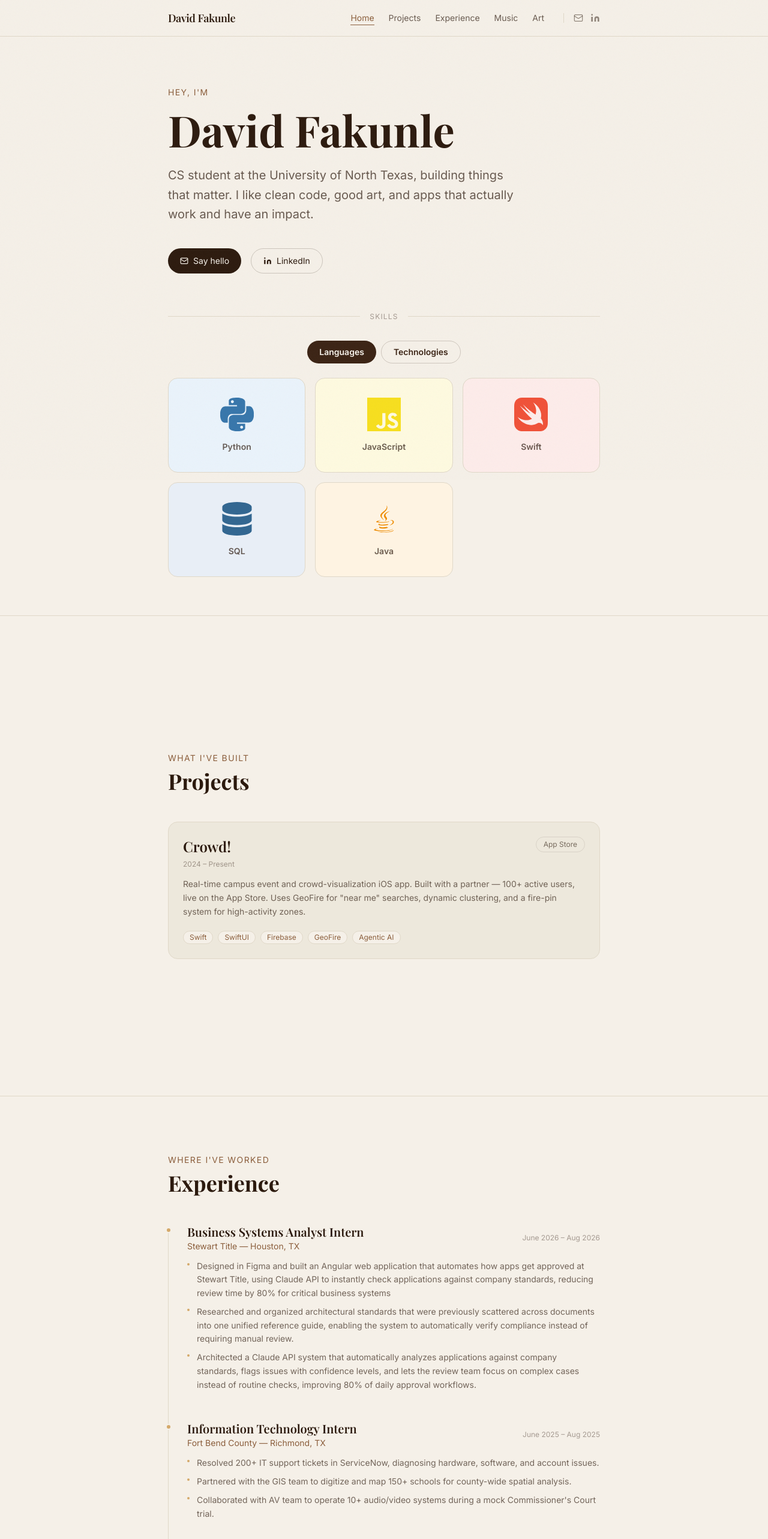
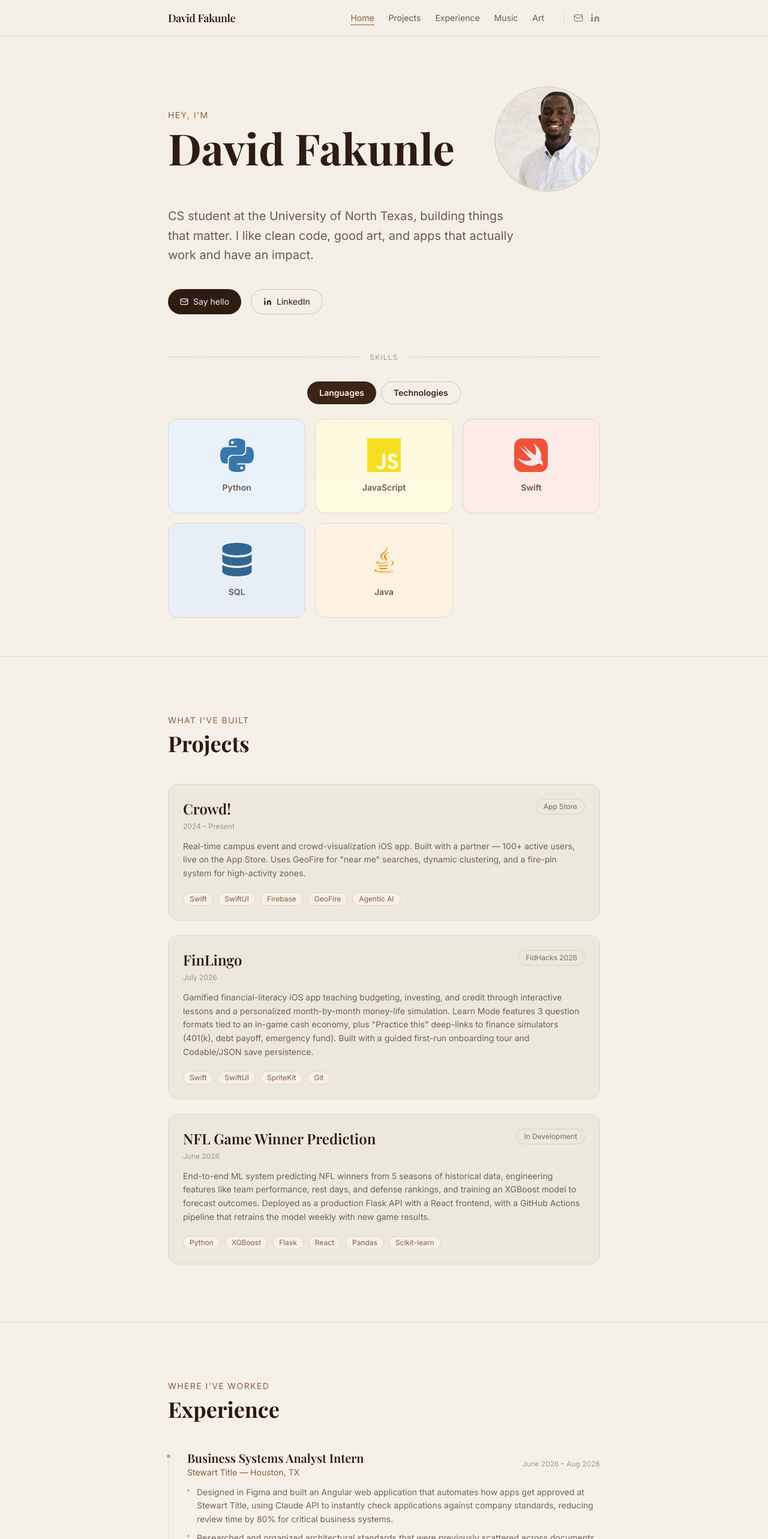
Before and after one commit to DavidFakunle/portfolio, a Next.js app: page / in a window 1280 px wide. Shown: the top 2566 px of the page at 60% size. Built offline with nearby package versions, Linux system fonts and the light colour scheme; a web font is replaced by a local one.

Commit message:
Added Headshot, and edited the experience and project section

```diff
--- a/components/Experience.tsx
+++ b/components/Experience.tsx
@@ -7,9 +7,9 @@ const experiences = [
     location: "Houston, TX",
     dates: "June 2026 – Aug 2026",
     bullets: [
-      "Designed in Figma and built an Angular web application that automates how apps get approved at Stewart Title, using Claude API to instantly check applications against company standards, reducing review time by 80% for critical business systems",
+      "Designed in Figma and built an Angular web application that automates how apps get approved at Stewart Title, using Claude API to instantly check applications against company standards, reducing review time by 80% for critical business systems.",
       "Researched and organized architectural standards that were previously scattered across documents into one unified reference guide, enabling the system to automatically verify compliance instead of requiring manual review.",
-      "Architected a Claude API system that automatically analyzes applications against company standards, flags issues with confidence levels, and lets the review team focus on complex cases instead of routine checks, improving 80% of daily approval workflows."
+      "Built confidence-scored issue flagging that routes routine approvals through automatically and surfaces only complex cases for the review team."
     ]
   },
   {
@@ -18,9 +18,9 @@ const experiences = [
     location: "Richmond, TX",
     dates: "June 2025 – Aug 2025",
     bullets: [
-      "Resolved 200+ IT support tickets in ServiceNow, diagnosing hardware, software, and account issues.",
-      "Partnered with the GIS team to digitize and map 150+ schools for county-wide spatial analysis.",
-      "Collaborated with AV team to operate 10+ audio/video systems during a mock Commissioner's Court trial.",
+      "Resolved technical issues across county departments by managing the full ticket lifecycle - creating, tracking, and closing requests in ServiceNow and reducing average resolution time by 70%.",
+      "Supported data-driven planning and decision-making by collaborating with the GIS team to map and analyze 100+ school locations across the Fort Bend district, producing datasets and visualizations used for resource planning.",
+      "Expanded technical support coverage by building personal portfolio sites in WordPress/HTML and assisting the AV team in configuring microphones and cameras for a commissioner court trial, achieving 100% equipment uptime during the live session.",
     ],
   },
   {
--- a/components/Hero.tsx
+++ b/components/Hero.tsx
@@ -1,6 +1,7 @@
 "use client";
 
 import { useState } from "react";
+import Image from "next/image";
 import {
   SiPython,
   SiJavascript,
@@ -102,12 +103,24 @@ export default function Hero() {
       <div className="max-w-3xl mx-auto px-6 py-16 w-full">
 
         {/* Intro */}
-        <p className="font-sans text-sm text-latte tracking-widest uppercase mb-4">
-          Hey, I&apos;m
-        </p>
-        <h1 className="font-serif text-6xl md:text-7xl font-bold text-espresso leading-tight mb-6">
-          David Fakunle
-        </h1>
+        <div className="flex items-center justify-between gap-6 mb-6">
+          <div>
+            <p className="font-sans text-sm text-latte tracking-widest uppercase mb-2">
+              Hey, I&apos;m
+            </p>
+            <h1 className="font-serif text-6xl md:text-7xl font-bold text-espresso leading-tight">
+              David Fakunle
+            </h1>
+          </div>
+          <Image
+            src="/david-headshot.jpg"
+            alt="David Fakunle"
+            width={176}
+            height={176}
+            className="w-32 h-32 md:w-44 md:h-44 rounded-full object-cover border-2 border-parchment-dark shrink-0"
+            priority
+          />
+        </div>
         <p className="font-sans text-xl text-espresso/70 leading-relaxed max-w-xl mb-10">
           CS student at the University of North Texas, building things that matter.
           I like clean code, good art, and apps that actually work and have an impact.
--- a/components/Projects.tsx
+++ b/components/Projects.tsx
@@ -7,6 +7,24 @@ const projects = [
     link: "https://apps.apple.com/us/app/crowd/id6754718385",
     dates: "2024 – Present",
     badge: "App Store",
+  },
+  {
+    name: "FinLingo",
+    description:
+      "Gamified financial-literacy iOS app teaching budgeting, investing, and credit through interactive lessons and a personalized month-by-month money-life simulation. Learn Mode features 3 question formats tied to an in-game cash economy, plus \"Practice this\" deep-links to finance simulators (401(k), debt payoff, emergency fund). Built with a guided first-run onboarding tour and Codable/JSON save persistence.",
+    tags: ["Swift", "SwiftUI", "SpriteKit", "Git"],
+    link: "https://devpost.com/software/finlingo-uwbpt0?ref_content=my-projects-tab&ref_feature=my_projects",
+    dates: "July 2026",
+    badge: "FidHacks 2026",
+  },
+  {
+    name: "NFL Game Winner Prediction",
+    description:
+      "End-to-end ML system predicting NFL winners from 5 seasons of historical data, engineering features like team performance, rest days, and defense rankings, and training an XGBoost model to forecast outcomes. Deployed as a production Flask API with a React frontend, with a GitHub Actions pipeline that retrains the model weekly with new game results.",
+    tags: ["Python", "XGBoost", "Flask", "React", "Pandas", "Scikit-learn"],
+    link: undefined,
+    dates: "June 2026",
+    badge: "In Development",
   },
 ];
 
@@ -20,14 +38,12 @@ export default function Projects() {
         </div>
 
         <div className="grid grid-cols-1 gap-6">
-          {projects.map((project) => (
-            <a
-              key={project.name}
-              href={project.link}
-              target="_blank"
-              rel="noopener noreferrer"
-              className="group block bg-parchment border border-parchment-dark rounded-2xl p-6 hover:border-latte/40 hover:shadow-lg hover:shadow-latte/10 transition-all duration-300"
-            >
+          {projects.map((project) => {
+            const cardClassName =
+              "group block bg-parchment border border-parchment-dark rounded-2xl p-6 hover:border-latte/40 hover:shadow-lg hover:shadow-latte/10 transition-all duration-300";
+
+            const cardContent = (
+              <>
                 <div className="flex items-start justify-between gap-4 mb-3">
                   <div>
                     <h3 className="font-serif text-2xl font-semibold text-espresso group-hover:text-latte transition-colors">
@@ -54,8 +70,29 @@ export default function Projects() {
                     </span>
                   ))}
                 </div>
+              </>
+            );
+
+            if (project.link) {
+              return (
+                <a
+                  key={project.name}
+                  href={project.link}
+                  target="_blank"
+                  rel="noopener noreferrer"
+                  className={cardClassName}
+                >
+                  {cardContent}
                 </a>
-          ))}
+              );
+            }
+
+            return (
+              <div key={project.name} className={cardClassName}>
+                {cardContent}
+              </div>
+            );
+          })}
         </div>
       </div>
     </section>
```
Also changed, not shown: public/david-headshot.jpg (added), 1 other file (tests, documents, lock files or other folders). Lines whose indentation alone changed are shown as unchanged.
